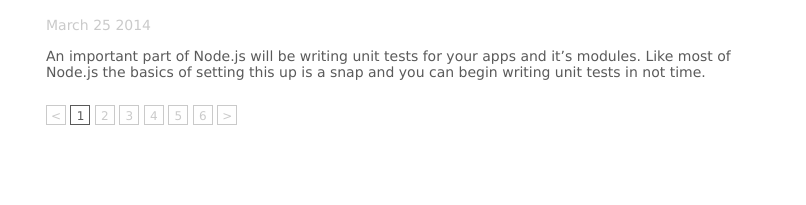
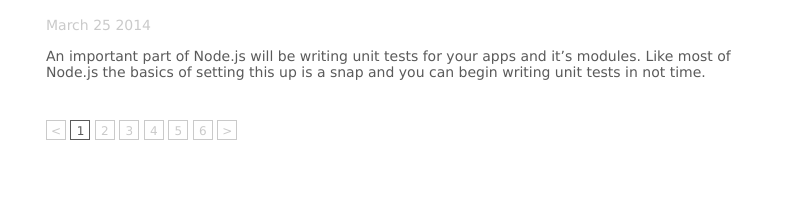
Before and after one commit to websanova/websanova.github.io, a Jekyll site: the page built from blog/index.html, in a window 1280 px wide. Shown: the part 2162-2367 px from the top of the page, without its empty margins (229-1035 px from the left). Built offline with Jekyll 4.4.1, drawn with Linux system fonts in a browser that asks for light colours; the list of posts is cut into pages by our own code; comment, search, counter and statistics services are not loaded; before the commit the page ends 2340 px from its top, so only the background shows below that.

Commit message:
Update margin above disqus.

```diff
--- a/_layouts/master.html
+++ b/_layouts/master.html
@@ -28,11 +28,11 @@
 		#container {margin: 0 auto;max-width: 800px; padding: 0 20px 20px 20px;}
 		img {max-width: 800px;}
 		#date, .date {color: #cacaca;}
-		#content {margin: 0 15px 20px 15px;}
+		#content {margin: 0 15px 40px 15px;}
 		#header a{color: #6a6a6a;}
 		.description {margin: 15px 0 15px 0;}
 		.pagination {
-			margin: 25px 0;
+			margin: 40px 0;
 		}
 		.pagination a {
 			display: inline-block; width: 20px; height: 20px; line-height: 20px; text-align: center; border: solid 1px #cacaca; color: #cacaca; font-size: 12px;
```
